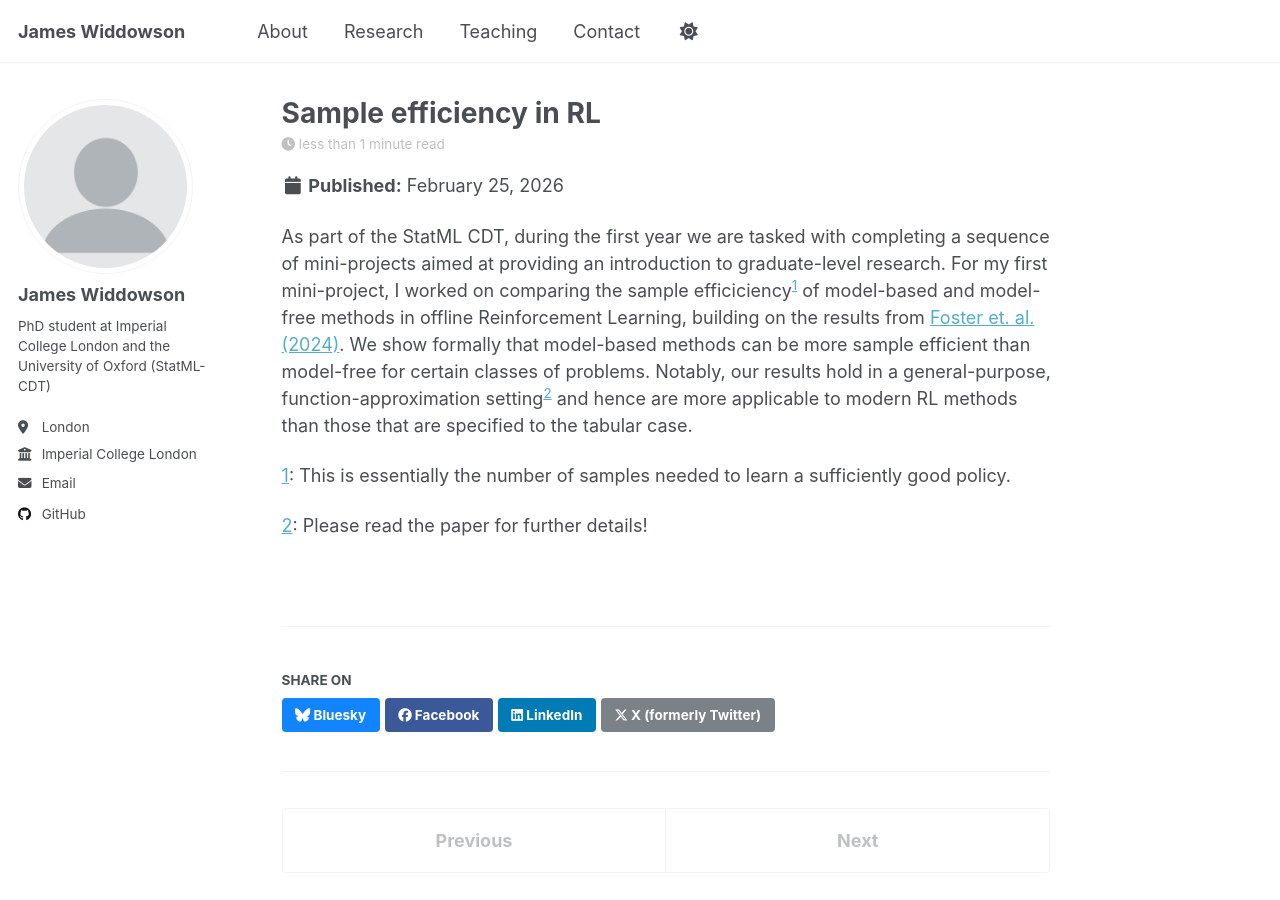
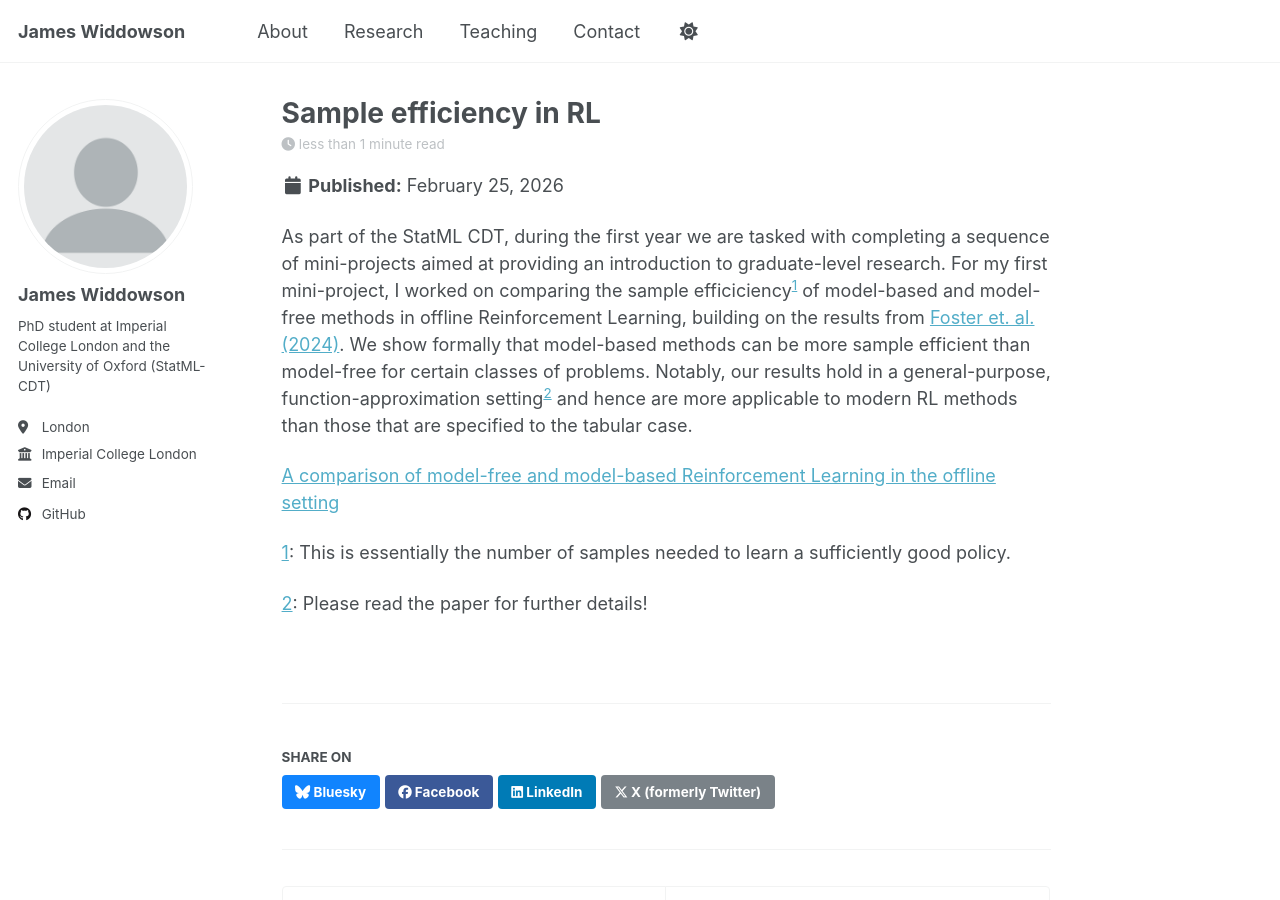
Before and after one commit to james-widdowson/james-widdowson.github.io, a Jekyll site: the page built from _posts/2026-02-25-first-miniproject.md, in a window 1280 px wide and 900 px high. Built offline with Jekyll 4.4.1, drawn with Linux system fonts in a browser that asks for light colours; a script that is not in the unit is left out.

Commit message:
Update project description and add paper link

```diff
--- a/_posts/2026-02-25-first-miniproject.md
+++ b/_posts/2026-02-25-first-miniproject.md
@@ -14,7 +14,7 @@ offline Reinforcement Learning, building on the results from <a href="https://ar
 that model-based methods can be more sample efficient than model-free for certain classes of problems. Notably, our results hold in a general-purpose, function-approximation setting<sup>[2](#footnote2)</sup> and hence
 are more applicable to modern RL methods than those that are specified to the tabular case.
 
-
+<a href="files/1st_miniproject.pdf">A comparison of model-free and model-based Reinforcement Learning in the offline setting</a>
 
 
 <a name='footnote1'>1</a>: This is essentially the number of samples needed to learn a sufficiently good policy.
```
